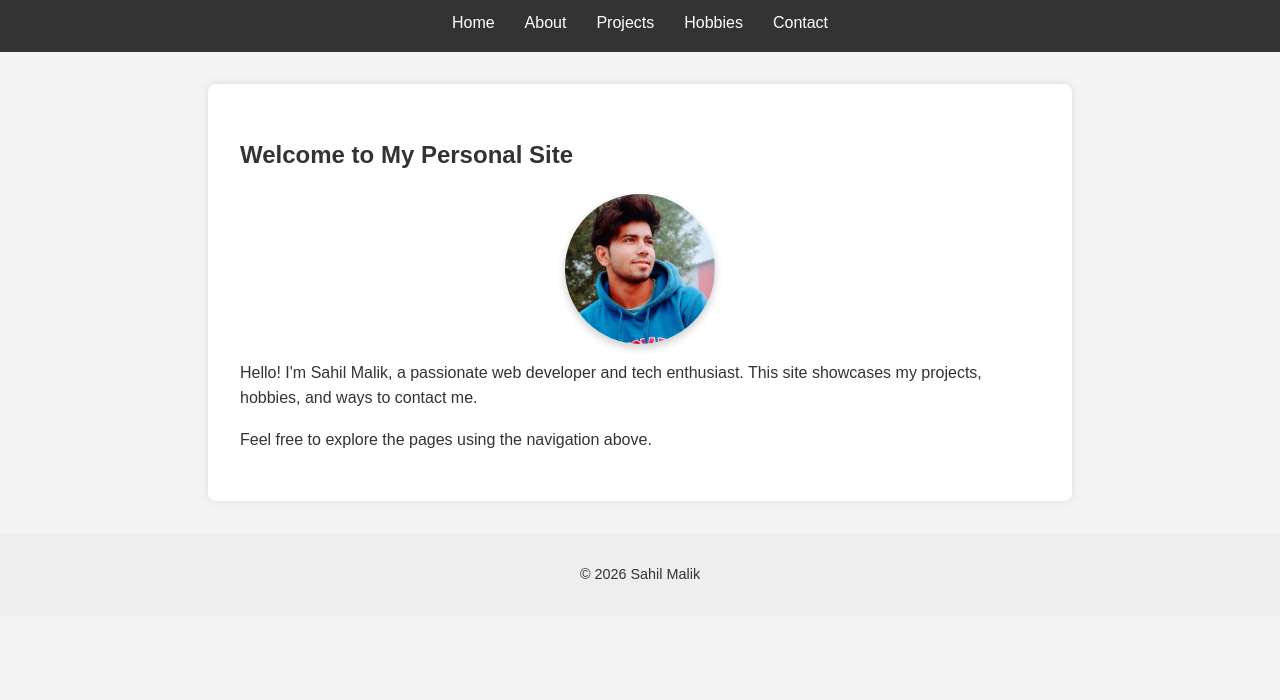
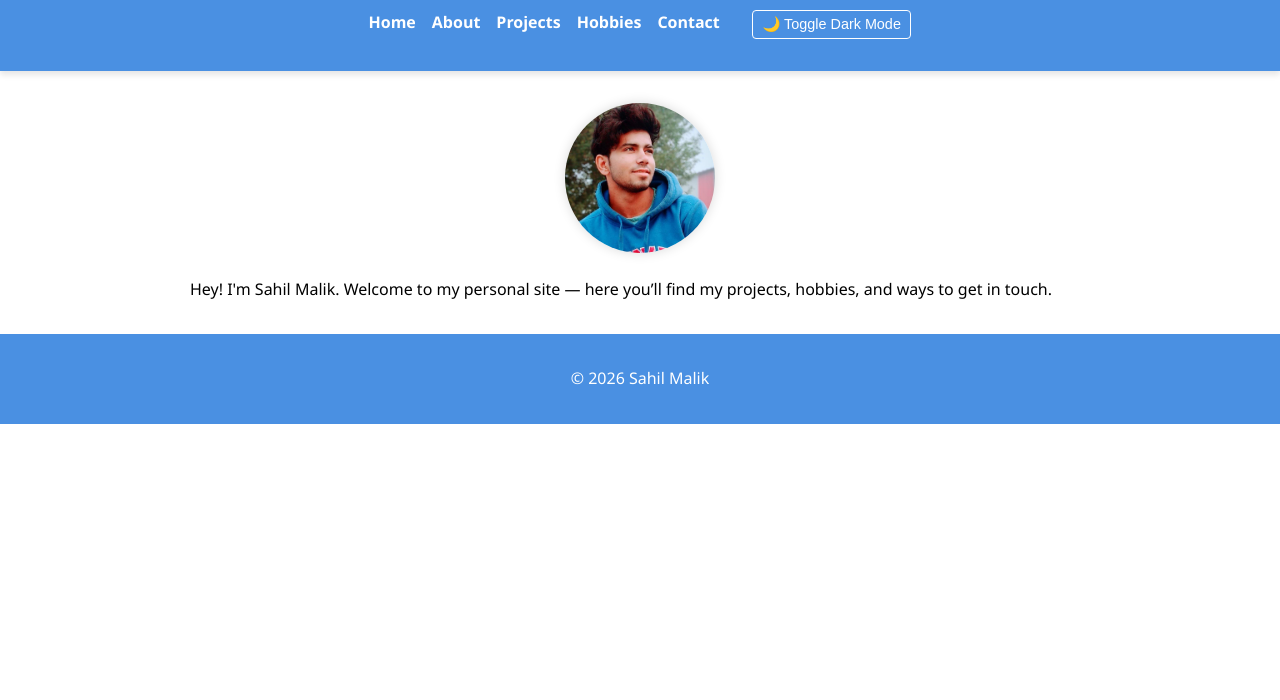
Before and after one commit to sahilmalik9/mtm6407-static-site-sahilmalik9, an Eleventy site: page src/index.njk in a window 1280 px wide. Shown: the part 100-800 px from the top of the page. Built offline with nearby package versions, Linux system fonts and the light colour scheme; Eleventy itself is replaced by a stand-in of ours; files that its build step writes are made by us from their sources.

Commit message:
Enhance styling, add dark mode toggle, profile photo

```diff
--- a/docs/css/style.css
+++ b/docs/css/style.css
@@ -1,60 +1,89 @@
+:root {
+  --bg: #ffffff;
+  --text: #000000;
+  --primary: #4a90e2;
+}
+
+body.dark {
+  --bg: #121212;
+  --text: #f0f0f0;
+  --primary: #1e88e5;
+}
+
 body {
-  font-family: Arial, sans-serif;
+  font-family: 'Segoe UI', Tahoma, Geneva, Verdana, sans-serif;
+  background-color: var(--bg);
+  color: var(--text);
   margin: 0;
   padding: 0;
   line-height: 1.6;
-  background-color: #f4f4f4;
-  color: #333;
+  transition: background-color 0.3s, color 0.3s;
 }
 
 header {
-  background: #333;
-  color: #fff;
+  background-color: var(--primary);
+  color: white;
   padding: 1rem 0;
   text-align: center;
+  box-shadow: 0 4px 6px rgba(0,0,0,0.1);
 }
 
 nav ul {
   list-style: none;
   padding: 0;
-  margin: 0;
   display: flex;
   justify-content: center;
+  flex-wrap: wrap;
+  gap: 1rem;
 }
 
-nav ul li {
-  margin: 0 15px;
+nav a {
+  color: white;
+  text-decoration: none;
+  font-weight: bold;
 }
 
-nav ul li a {
-  color: #fff;
-  text-decoration: none;
-}
-
-nav ul li a:hover {
+nav a:hover {
   text-decoration: underline;
 }
 
+#darkToggle {
+  background: transparent;
+  color: white;
+  border: 1px solid white;
+  padding: 0.3rem 0.6rem;
+  border-radius: 4px;
+  cursor: pointer;
+  margin-left: 1rem;
+  font-size: 0.9rem;
+}
+
 main {
-  padding: 2rem;
-  background: #fff;
-  max-width: 800px;
+  max-width: 900px;
   margin: 2rem auto;
-  border-radius: 8px;
-  box-shadow: 0 0 10px rgba(0,0,0,0.1);
+  padding: 0 1rem;
+  animation: fadeIn 0.6s ease-in-out;
+}
+
+@keyframes fadeIn {
+  from { opacity: 0; transform: translateY(20px); }
+  to { opacity: 1; transform: translateY(0); }
 }
 
 footer {
   text-align: center;
   padding: 1rem;
-  background: #eee;
   margin-top: 2rem;
-  font-size: 0.9rem;
+  background-color: var(--primary);
+  color: white;
 }
-.profile-photo {
-  max-width: 150px;
-  border-radius: 50%; /* circular shape */
+
+.profile-photo, .profile-pic {
+  width: 150px;
+  height: 150px;
+  border-radius: 50%;
+  object-fit: cover;
   display: block;
-  margin: 1rem auto;
-  box-shadow: 0 4px 8px rgba(0,0,0,0.2);
+  margin: 1.5rem auto;
+  box-shadow: 0 0 12px rgba(0,0,0,0.15);
 }
--- a/src/_includes/layouts/base.njk
+++ b/src/_includes/layouts/base.njk
@@ -15,6 +15,7 @@
         <li><a href="{{ '/projects/' | url }}">Projects</a></li>
         <li><a href="{{ '/hobbies/' | url }}">Hobbies</a></li>
         <li><a href="{{ '/contact/' | url }}">Contact</a></li>
+        <button id="darkToggle">🌙 Toggle Dark Mode</button>
       </ul>
     </nav>
   </header>
@@ -26,5 +27,17 @@
   <footer>
     <p>&copy; {{ "now" | date("yyyy") }} Sahil Malik</p>
   </footer>
+
+  <script>
+    const toggle = document.getElementById("darkToggle");
+    toggle.addEventListener("click", () => {
+      document.body.classList.toggle("dark");
+      localStorage.setItem("theme",
+        document.body.classList.contains("dark") ? "dark" : "light");
+    });
+    if (localStorage.getItem("theme") === "dark") {
+      document.body.classList.add("dark");
+    }
+  </script>
 </body>
 </html>
--- a/src/css/style.css
+++ b/src/css/style.css
@@ -1,60 +1,89 @@
+:root {
+  --bg: #ffffff;
+  --text: #000000;
+  --primary: #4a90e2;
+}
+
+body.dark {
+  --bg: #121212;
+  --text: #f0f0f0;
+  --primary: #1e88e5;
+}
+
 body {
-  font-family: Arial, sans-serif;
+  font-family: 'Segoe UI', Tahoma, Geneva, Verdana, sans-serif;
+  background-color: var(--bg);
+  color: var(--text);
   margin: 0;
   padding: 0;
   line-height: 1.6;
-  background-color: #f4f4f4;
-  color: #333;
+  transition: background-color 0.3s, color 0.3s;
 }
 
 header {
-  background: #333;
-  color: #fff;
+  background-color: var(--primary);
+  color: white;
   padding: 1rem 0;
   text-align: center;
+  box-shadow: 0 4px 6px rgba(0,0,0,0.1);
 }
 
 nav ul {
   list-style: none;
   padding: 0;
-  margin: 0;
   display: flex;
   justify-content: center;
+  flex-wrap: wrap;
+  gap: 1rem;
 }
 
-nav ul li {
-  margin: 0 15px;
+nav a {
+  color: white;
+  text-decoration: none;
+  font-weight: bold;
 }
 
-nav ul li a {
-  color: #fff;
-  text-decoration: none;
-}
-
-nav ul li a:hover {
+nav a:hover {
   text-decoration: underline;
 }
 
+#darkToggle {
+  background: transparent;
+  color: white;
+  border: 1px solid white;
+  padding: 0.3rem 0.6rem;
+  border-radius: 4px;
+  cursor: pointer;
+  margin-left: 1rem;
+  font-size: 0.9rem;
+}
+
 main {
-  padding: 2rem;
-  background: #fff;
-  max-width: 800px;
+  max-width: 900px;
   margin: 2rem auto;
-  border-radius: 8px;
-  box-shadow: 0 0 10px rgba(0,0,0,0.1);
+  padding: 0 1rem;
+  animation: fadeIn 0.6s ease-in-out;
+}
+
+@keyframes fadeIn {
+  from { opacity: 0; transform: translateY(20px); }
+  to { opacity: 1; transform: translateY(0); }
 }
 
 footer {
   text-align: center;
   padding: 1rem;
-  background: #eee;
   margin-top: 2rem;
-  font-size: 0.9rem;
+  background-color: var(--primary);
+  color: white;
 }
-.profile-photo {
-  max-width: 150px;
-  border-radius: 50%; /* circular shape */
+
+.profile-photo, .profile-pic {
+  width: 150px;
+  height: 150px;
+  border-radius: 50%;
+  object-fit: cover;
   display: block;
-  margin: 1rem auto;
-  box-shadow: 0 4px 8px rgba(0,0,0,0.2);
+  margin: 1.5rem auto;
+  box-shadow: 0 0 12px rgba(0,0,0,0.15);
 }
--- a/src/index.njk
+++ b/src/index.njk
@@ -3,9 +3,6 @@ layout: layouts/base.njk
 title: Home
 ---
 
-<h2>Welcome to My Personal Site</h2>
 <img src="{{ '/images/sahil.jpg' | url }}" alt="Sahil Malik" class="profile-photo" />
 
-<p>Hello! I'm Sahil Malik, a passionate web developer and tech enthusiast. This site showcases my projects, hobbies, and ways to contact me.</p>
-
-<p>Feel free to explore the pages using the navigation above.</p>
+<p>Hey! I'm Sahil Malik. Welcome to my personal site — here you’ll find my projects, hobbies, and ways to get in touch.</p>
```
Also changed, not shown: docs/about/index.html, docs/contact/index.html, docs/hobbies/index.html, docs/index.html, docs/projects/index.html. Lines whose indentation alone changed are shown as unchanged.
